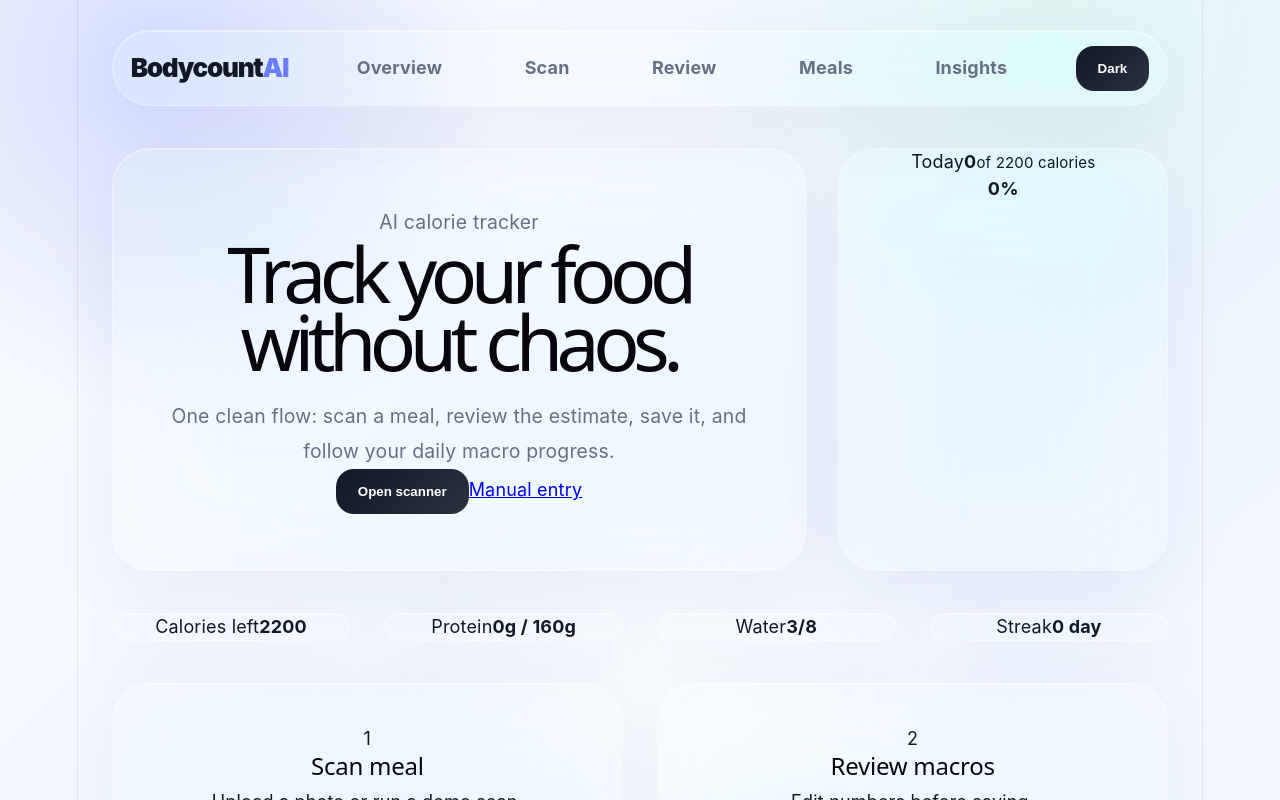
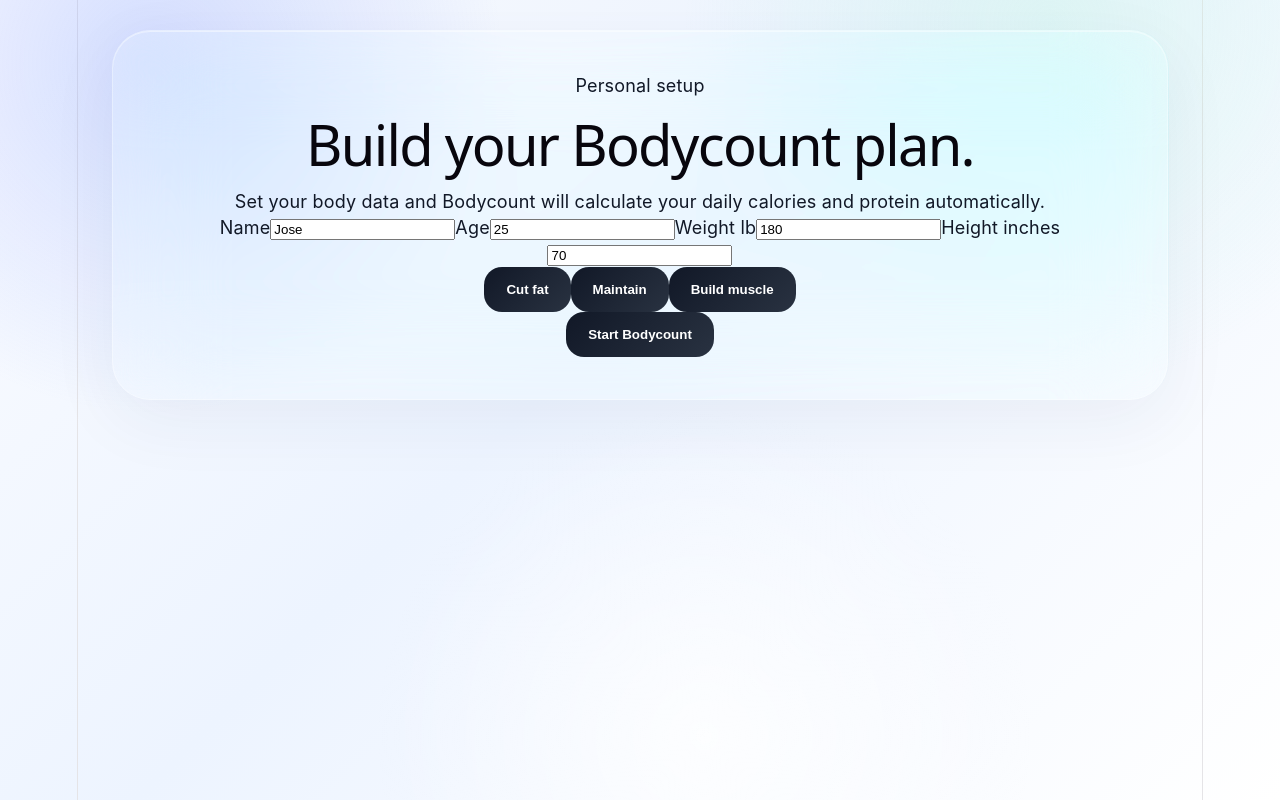
Before and after one commit to Jose-codesu/bodycount-ai, a React (Vite) app: page / in a window 1280 px wide. Shown: the top 800 px of the page. Built offline with nearby package versions, Linux system fonts and the light colour scheme.

Commit message:
Add onboarding profile and automatic macro targets

```diff
--- a/src/App.jsx
+++ b/src/App.jsx
@@ -7,10 +7,21 @@ const demoMeals = [
   { name: 'Protein pancakes', calories: 510, protein: 36, carbs: 54, fat: 14, confidence: 89, image: 'https://images.unsplash.com/photo-1528207776546-365bb710ee93?auto=format&fit=crop&w=900&q=80' },
 ]
 
+const savedProfile = JSON.parse(localStorage.getItem('bodycount-profile') || 'null')
 const savedMeals = JSON.parse(localStorage.getItem('bodycount-meals') || '[]')
 const savedWeight = JSON.parse(localStorage.getItem('bodycount-weight') || '[180,179,178,178,177]')
 
+function calculateTargets(profile) {
+  if (!profile) return { calories: 2200, protein: 160, water: 8 }
+  const base = 10 * (profile.weight * 0.453592) + 6.25 * (profile.height * 2.54) - 5 * profile.age + 5
+  const active = base * Number(profile.activity)
+  const calories = Math.round(profile.goal === 'cut' ? active - 450 : profile.goal === 'bulk' ? active + 300 : active)
+  return { calories, protein: Math.round(profile.weight * (profile.goal === 'cut' ? 1 : 0.85)), water: 8 }
+}
+
 function App() {
+  const [profile, setProfile] = useState(savedProfile || { name: 'Jose', age: 25, weight: 180, height: 70, goal: 'cut', activity: 1.45 })
+  const [onboarded, setOnboarded] = useState(Boolean(savedProfile))
   const [meals, setMeals] = useState(savedMeals)
   const [meal, setMeal] = useState(demoMeals[0])
   const [preview, setPreview] = useState('')
@@ -20,11 +31,12 @@ function App() {
   const [weightLog, setWeightLog] = useState(savedWeight)
   const [water, setWater] = useState(Number(localStorage.getItem('bodycount-water') || 3))
 
+  useEffect(() => localStorage.setItem('bodycount-profile', JSON.stringify(profile)), [profile])
   useEffect(() => localStorage.setItem('bodycount-meals', JSON.stringify(meals)), [meals])
   useEffect(() => localStorage.setItem('bodycount-weight', JSON.stringify(weightLog)), [weightLog])
   useEffect(() => localStorage.setItem('bodycount-water', String(water)), [water])
 
-  const targets = { calories: 2200, protein: 160, water: 8 }
+  const targets = useMemo(() => calculateTargets(profile), [profile])
   const totals = useMemo(() => meals.reduce((t, m) => ({ calories: t.calories + Number(m.calories), protein: t.protein + Number(m.protein), carbs: t.carbs + Number(m.carbs), fat: t.fat + Number(m.fat) }), { calories: 0, protein: 0, carbs: 0, fat: 0 }), [meals])
   const caloriesLeft = Math.max(targets.calories - totals.calories, 0)
   const caloriePercent = Math.min((totals.calories / targets.calories) * 100, 100)
@@ -49,27 +61,27 @@ function App() {
 
   function saveMeal(e) {
     e.preventDefault()
-    setMeals([{ ...meal, id: crypto.randomUUID(), time: new Date().toLocaleTimeString([], { hour: '2-digit', minute: '2-digit' }), image: preview || meal.image }, ...meals])
+    setMeals([{ ...meal, id: crypto.randomUUID(), date: new Date().toISOString().slice(0, 10), time: new Date().toLocaleTimeString([], { hour: '2-digit', minute: '2-digit' }), image: preview || meal.image }, ...meals])
     setStatus('Meal saved to today.')
   }
 
   function removeMeal(id) { setMeals(meals.filter((item) => item.id !== id)) }
-  function addWeight() { setWeightLog([...weightLog.slice(-6), Number(weightLog.at(-1) || 180) - 0.5]) }
+  function addWeight() { setWeightLog([...weightLog.slice(-6), Number(weightLog.at(-1) || profile.weight) - 0.5]) }
+  function completeOnboarding(e) { e.preventDefault(); setOnboarded(true) }
 
   const coach = meals.length === 0 ? 'Start with one meal. Scan it, review the macros, then save it.' : totals.protein < targets.protein ? `You still need ${targets.protein - totals.protein}g protein. Choose a lean protein next.` : `Good pace. You have ${caloriesLeft} calories left today.`
 
   return (
     <main className={darkMode ? 'layout dark' : 'layout'}>
-      <aside className="sidebar"><div className="logo">Bodycount<span>AI</span></div><a href="#overview">Overview</a><a href="#scan">Scan</a><a href="#review">Review</a><a href="#history">Meals</a><a href="#insights">Insights</a><button className="mode" onClick={() => setDarkMode(!darkMode)}>{darkMode ? 'Light' : 'Dark'}</button></aside>
+      {!onboarded && <section className="onboarding card"><p className="eyebrow">Personal setup</p><h1>Build your Bodycount plan.</h1><p className="status">Set your body data and Bodycount will calculate your daily calories and protein automatically.</p><form className="form" onSubmit={completeOnboarding}><div className="form-grid"><label>Name<input value={profile.name} onChange={(e)=>setProfile({...profile,name:e.target.value})}/></label><label>Age<input type="number" value={profile.age} onChange={(e)=>setProfile({...profile,age:Number(e.target.value)})}/></label><label>Weight lb<input type="number" value={profile.weight} onChange={(e)=>setProfile({...profile,weight:Number(e.target.value)})}/></label><label>Height inches<input type="number" value={profile.height} onChange={(e)=>setProfile({...profile,height:Number(e.target.value)})}/></label></div><div className="goal-row"><button type="button" onClick={()=>setProfile({...profile,goal:'cut'})}>Cut fat</button><button type="button" onClick={()=>setProfile({...profile,goal:'maintain'})}>Maintain</button><button type="button" onClick={()=>setProfile({...profile,goal:'bulk'})}>Build muscle</button></div><button type="submit">Start Bodycount</button></form></section>}
+      {onboarded && <><aside className="sidebar"><div className="logo">Bodycount<span>AI</span></div><a href="#overview">Overview</a><a href="#scan">Scan</a><a href="#review">Review</a><a href="#history">Meals</a><a href="#insights">Insights</a><button className="mode" onClick={() => setDarkMode(!darkMode)}>{darkMode ? 'Light' : 'Dark'}</button></aside>
       <section className="content">
-        <header className="hero" id="overview"><div className="hero-copy"><p className="eyebrow">AI calorie tracker</p><h1>Track your food without chaos.</h1><p>One clean flow: scan a meal, review the estimate, save it, and follow your daily macro progress.</p><div className="hero-actions"><button onClick={() => setScannerOpen(true)}>Open scanner</button><a href="#review">Manual entry</a></div></div><div className="today-card"><span>Today</span><strong>{totals.calories}</strong><small>of {targets.calories} calories</small><div className="circle" style={{ '--p': `${caloriePercent * 3.6}deg` }}><b>{Math.round(caloriePercent)}%</b></div></div></header>
+        <header className="hero" id="overview"><div className="hero-copy"><p className="eyebrow">AI calorie tracker</p><h1>{profile.name}, your plan is live.</h1><p>Goal: {profile.goal}. Bodycount calculated your targets automatically from your profile.</p><div className="hero-actions"><button onClick={() => setScannerOpen(true)}>Open scanner</button><a href="#review">Manual entry</a><button onClick={() => setOnboarded(false)}>Edit profile</button></div></div><div className="today-card"><span>Today</span><strong>{totals.calories}</strong><small>of {targets.calories} calories</small><div className="circle" style={{ '--p': `${caloriePercent * 3.6}deg` }}><b>{Math.round(caloriePercent)}%</b></div></div></header>
         <section className="dashboard-grid"><div className="stat"><span>Calories left</span><b>{caloriesLeft}</b></div><div className="stat"><span>Protein</span><b>{totals.protein}g / {targets.protein}g</b><div className="progress small"><div style={{ width: `${proteinPercent}%` }} /></div></div><div className="stat"><span>Water</span><b>{water}/{targets.water}</b><div className="progress small"><div style={{ width: `${waterPercent}%` }} /></div></div><div className="stat"><span>Streak</span><b>{meals.length > 0 ? 1 : 0} day</b></div></section>
         <section className="main-grid"><div className="card" id="scan"><div className="card-title"><span>1</span><div><h2>Scan meal</h2><p>Upload a photo or run a demo scan.</p></div></div><label className="upload"><input type="file" accept="image/*" capture="environment" onChange={uploadPhoto} />📸 Choose photo</label>{preview && <img className="preview" src={preview} alt="Meal preview" />}<button onClick={analyze}>Analyze estimate</button><p className="status">{status}</p></div><div className="card" id="review"><div className="card-title"><span>2</span><div><h2>Review macros</h2><p>Edit numbers before saving.</p></div></div><form className="form" onSubmit={saveMeal}><label>Meal name<input value={meal.name} onChange={(e) => setMeal({ ...meal, name: e.target.value })} /></label><div className="form-grid"><label>Calories<input type="number" value={meal.calories} onChange={(e) => setMeal({ ...meal, calories: e.target.value })} /></label><label>Protein<input type="number" value={meal.protein} onChange={(e) => setMeal({ ...meal, protein: e.target.value })} /></label><label>Carbs<input type="number" value={meal.carbs} onChange={(e) => setMeal({ ...meal, carbs: e.target.value })} /></label><label>Fat<input type="number" value={meal.fat} onChange={(e) => setMeal({ ...meal, fat: e.target.value })} /></label></div><button type="submit">Save meal</button></form></div></section>
         <section className="insight-grid" id="insights"><div className="card coach"><h2>Coach</h2><p>{coach}</p><div className="chips"><span>Protein first</span><span>Water before snacks</span><span>Lean dinner</span></div></div><div className="card"><h2>Weight trend</h2><div className="mini-chart">{weightLog.map((w, i) => <span key={i} style={{ height: `${Math.max(18, 120 - (w - Math.min(...weightLog)) * 18)}px` }}><b>{w}</b></span>)}</div><button onClick={addWeight}>Log demo weight</button></div><div className="card"><h2>Hydration</h2><p className="status">Track water like a real wellness app.</p><div className="water-row">{Array.from({ length: targets.water }).map((_, i) => <button key={i} className={i < water ? 'water active' : 'water'} onClick={() => setWater(i + 1)}>💧</button>)}</div></div></section>
-        <section className="card" id="history"><div className="card-title"><span>3</span><div><h2>Meal history</h2><p>Saved meals for today.</p></div></div><div className="meal-list">{meals.length === 0 ? <p className="empty">No meals saved yet.</p> : meals.map((item) => (<article className="meal" key={item.id}>{item.image && <img src={item.image} alt="" />}<div><h3>{item.name}</h3><p>{item.time} • {item.calories} kcal • {item.protein}g protein</p></div><button className="danger" onClick={() => removeMeal(item.id)}>Delete</button></article>))}</div></section>
-      </section>
-      <nav className="bottom-tabs"><a href="#overview">Home</a><a href="#scan">Scan</a><a href="#review">Review</a><a href="#history">Meals</a></nav>
-      {scannerOpen && <section className="scanner-modal"><div className="scanner-sheet"><button className="close" onClick={() => setScannerOpen(false)}>Close</button><h2>Fullscreen scanner</h2><p>Upload a photo or use demo AI scan.</p><label className="upload"><input type="file" accept="image/*" capture="environment" onChange={uploadPhoto} />📸 Choose photo</label><button onClick={analyze}>Run demo scan</button></div></section>}
+        <section className="card" id="history"><div className="card-title"><span>3</span><div><h2>Meal history</h2><p>Saved meals for today.</p></div></div><div className="meal-list">{meals.length === 0 ? <p className="empty">No meals saved yet.</p> : meals.map((item) => (<article className="meal" key={item.id}>{item.image && <img src={item.image} alt="" />}<div><h3>{item.name}</h3><p>{item.date || 'Today'} • {item.time} • {item.calories} kcal • {item.protein}g protein</p></div><button className="danger" onClick={() => removeMeal(item.id)}>Delete</button></article>))}</div></section>
+      </section><nav className="bottom-tabs"><a href="#overview">Home</a><a href="#scan">Scan</a><a href="#review">Review</a><a href="#history">Meals</a></nav>{scannerOpen && <section className="scanner-modal"><div className="scanner-sheet"><button className="close" onClick={() => setScannerOpen(false)}>Close</button><h2>Fullscreen scanner</h2><p>Upload a photo or use demo AI scan.</p><label className="upload"><input type="file" accept="image/*" capture="environment" onChange={uploadPhoto} />📸 Choose photo</label><button onClick={analyze}>Run demo scan</button></div></section>}</>}
     </main>
   )
 }
```
